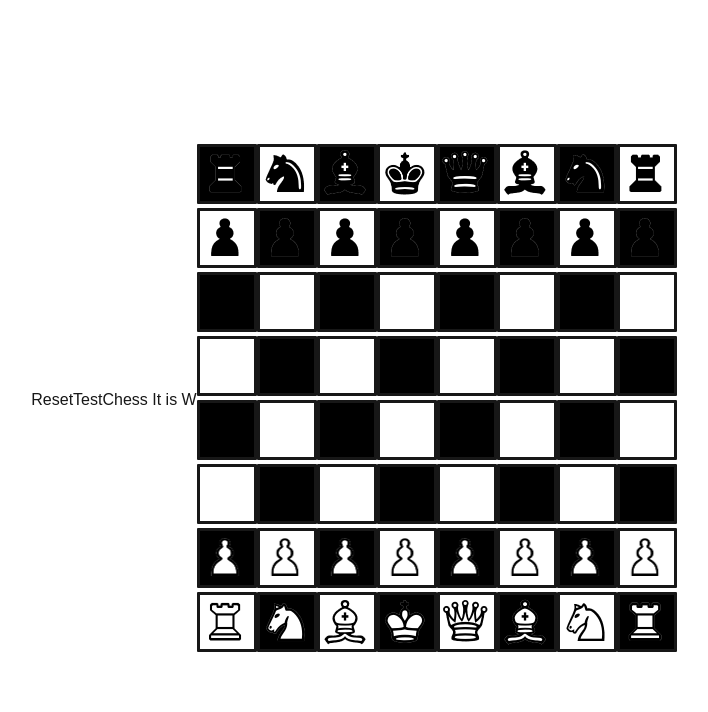
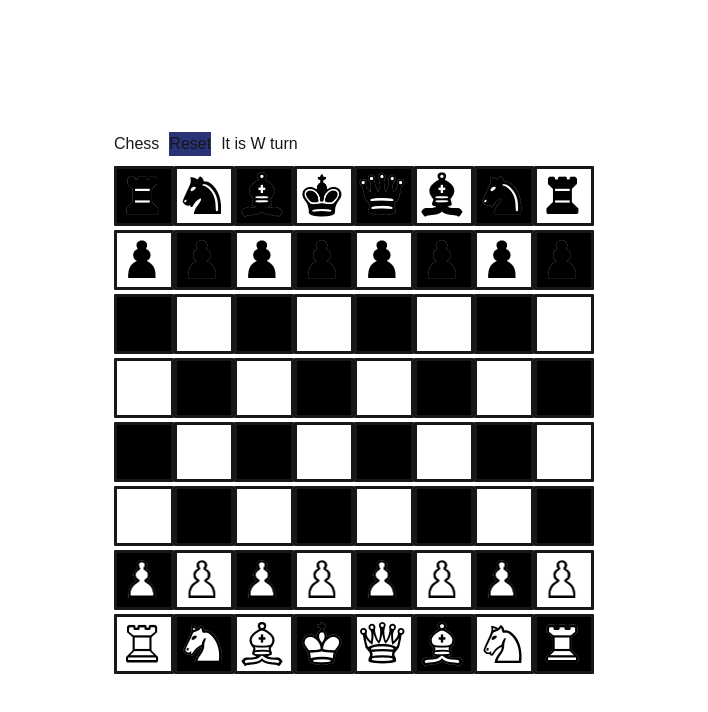
Before and after one commit to RisingSatalite/chess, a Next.js app: page / in a window 1280 px wide. Shown: the top 712 px of the page, without its empty margins (286-994 px from the left). Built offline with nearby package versions, Linux system fonts and the light colour scheme.

Commit message:
styling and button changes

```diff
--- a/src/app/globals.css
+++ b/src/app/globals.css
@@ -37,3 +37,9 @@ body {
   align-items: center; /* Center vertically */
   height: 100vh; /* Full viewport height */
 }
+
+.majorButton {
+  background-color:#2a3378;
+  margin: 10px;
+  padding: 5;
+}
--- a/src/component/board.js
+++ b/src/component/board.js
@@ -548,7 +548,8 @@ export default function Chess() {
   return (
     <div id="chess">
       <span>
-        <button onClick={() => setBoard([
+        Chess
+        <button className="majorButton" onClick={() => setBoard([
           'BR','BN','BB','BK','BQ','BB','BN','BR',
           'BP','BP','BP','BP','BP','BP','BP','BP',
           '','','','','','','','',
@@ -558,11 +559,7 @@ export default function Chess() {
           'WP','WP','WP','WP','WP','WP','WP','WP',
           'WR','WN','WB','WK','WQ','WB','WN','WR'
         ])}>Reset</button>
-        <button onClick={() =>checkEnpassent()}>Test</button>
-      </span>
-      Chess
-      It is {turn}
-      <span>
+        It is {turn} turn
         {Array.from({ length: Math.ceil(board.length / 8) }, (_, rowIndex) => (
           <div key={rowIndex} className="row">
             {board.slice(rowIndex * 8, rowIndex * 8 + 8).map((item, index) => (
```
